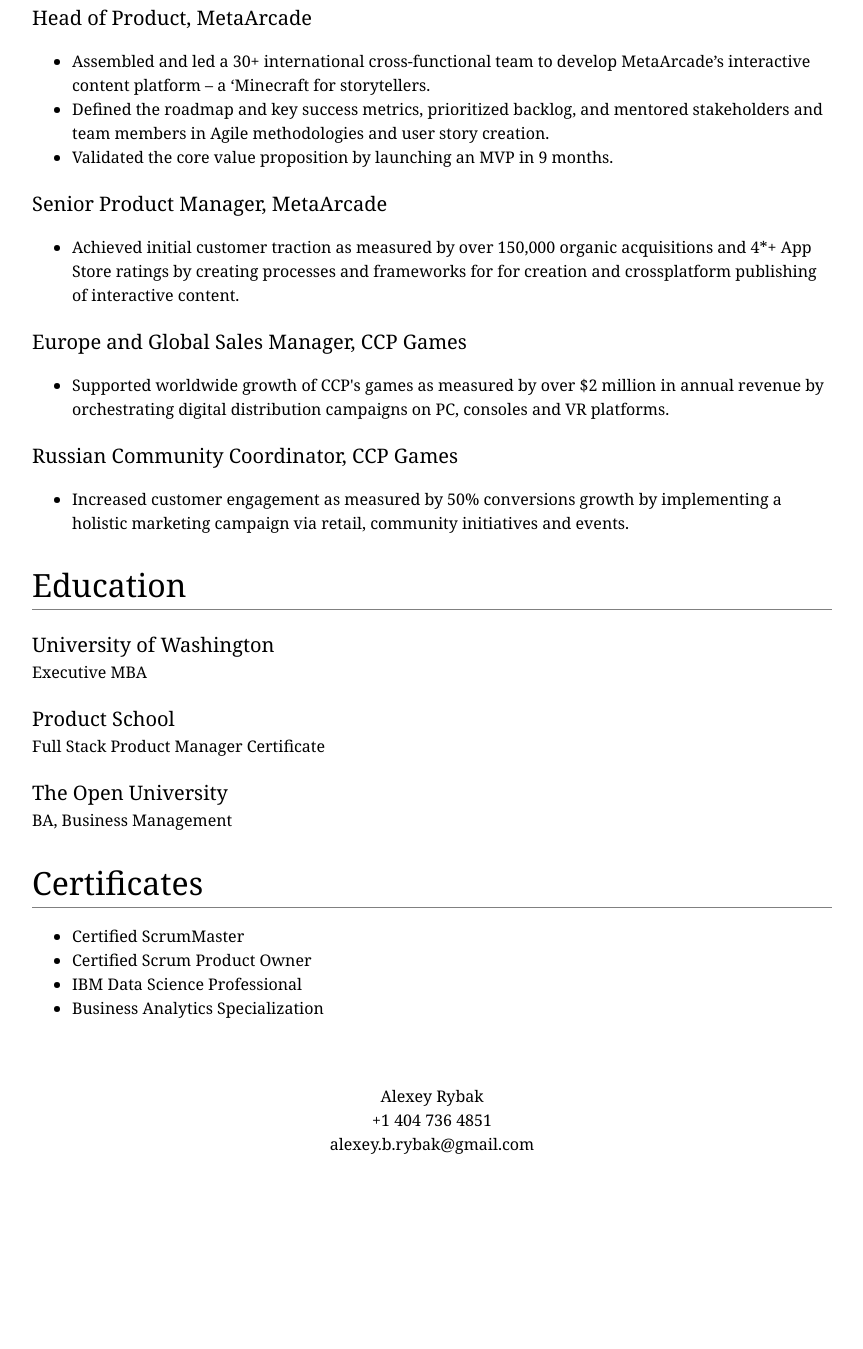
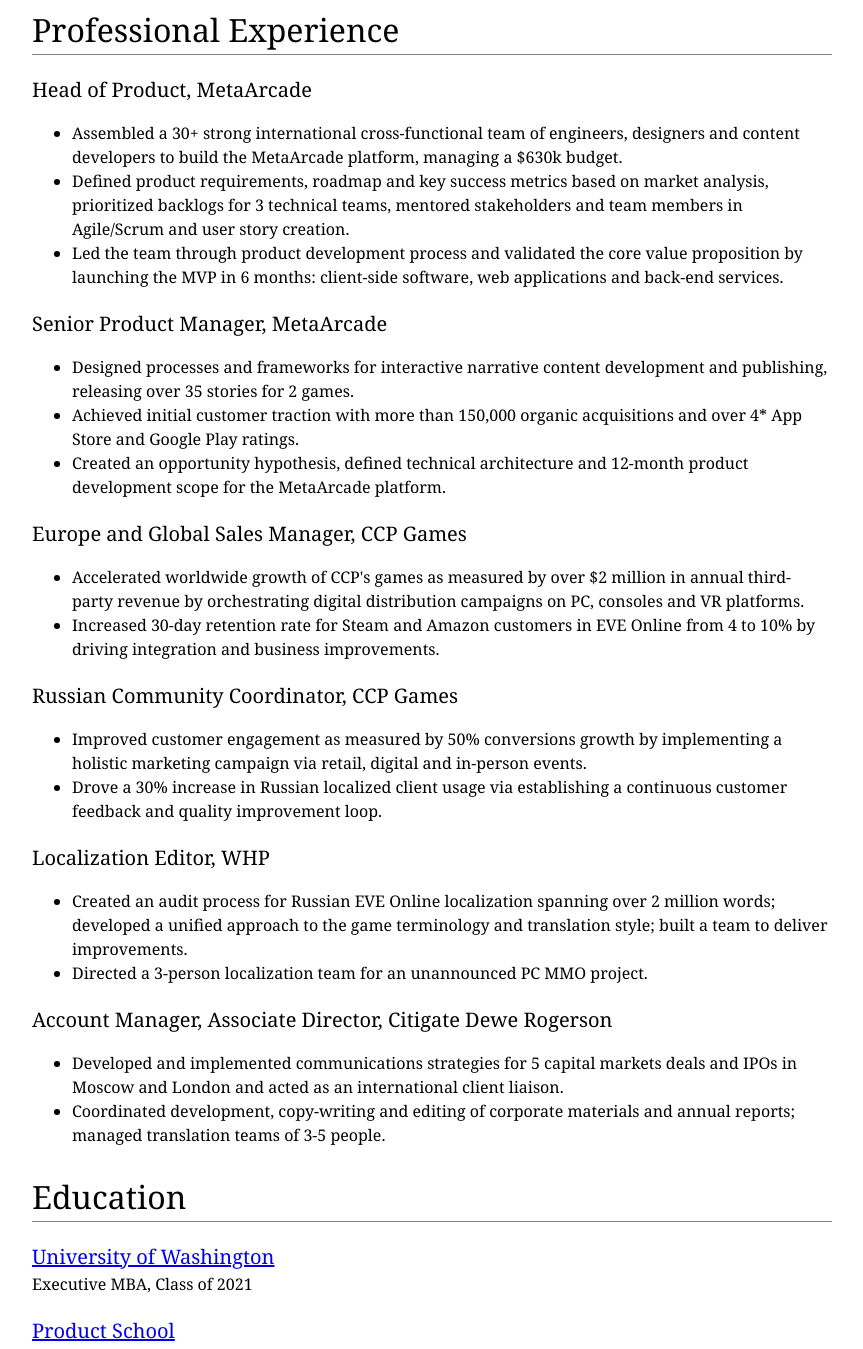
Before and after one commit to reluctantfuturist/hexlet, a plain HTML site: page index.html in a window 1280 px wide. Shown: the part 373-1722 px from the top of the page, without its empty margins (208-1071 px from the left). Before the commit the page ends 1561 px from the top, so only its background shows below. Drawn offline with Linux system fonts and the light colour scheme.

Commit message:
Updated html

```diff
--- a/index.html
+++ b/index.html
@@ -19,42 +19,58 @@
         </div>
         <div id="main">
             <p>
-                Product Manager with over 9 years of experience in building and marketing B2C products in cross-cultural environments, with focus on interactive experiences and games-as-a-service.
+                Product leader for 'Minecraft for storytellers' – a platform to create and experience interactive fiction – from ideation to MVP in 6 months. My holistic approach to product management honed by over 10 years of experience in building, launching and growing B2C products in cross-cultural environments. I have a passion for turning consumers into content creators through gamification, platform-first approach, and product design for participation.
             </p>
             <h2>Professional Experience</h2>
                 <h3>Head of Product, MetaArcade</h3>
                   <ul>
-                        <li>Assembled and led a 30+ international cross-functional team to develop MetaArcade’s interactive content platform – a ‘Minecraft for storytellers.</li>
-                        <li>Defined the roadmap and key success metrics, prioritized backlog, and mentored stakeholders and team members in Agile methodologies and user story creation.</li>
-                        <li>Validated the core value proposition by launching an MVP in 9 months.</li>
+                        <li>Assembled a 30+ strong international cross-functional team of engineers, designers and content developers to build the MetaArcade platform, managing a $630k budget.</li>
+                        <li>Defined product requirements, roadmap and key success metrics based on market analysis, prioritized backlogs for 3 technical teams, mentored stakeholders and team members in Agile/Scrum and user story creation.</li>
+                        <li>Led the team through product development process and validated the core value proposition by launching the MVP in 6 months: client-side software, web applications and back-end services.</li>
                     </ul>
                 <h3>Senior Product Manager, MetaArcade</h3>
                     <ul>
-                        <li>Achieved initial customer traction as measured by over 150,000 organic acquisitions and 4*+ App Store ratings by creating processes and frameworks for for creation and crossplatform publishing of interactive content.</li>
+                        <li>Designed processes and frameworks for interactive narrative content development and publishing, releasing over 35 stories for 2 games.</li>
+                        <li>Achieved initial customer traction with more than 150,000 organic acquisitions and over 4* App Store and Google Play ratings.</li>
+                        <li>Created an opportunity hypothesis, defined technical architecture and 12-month product development scope for the MetaArcade platform.</li>
                     </ul>
                 <h3>Europe and Global Sales Manager, CCP Games</h3>
                     <ul>
-                        <li>Supported worldwide growth of CCP's games as measured by over $2 million in annual revenue by orchestrating digital distribution campaigns on PC, consoles and VR platforms.</li>
+                        <li>Accelerated worldwide growth of CCP's games as measured by over $2 million in annual third-party revenue by orchestrating digital distribution campaigns on PC, consoles and VR platforms.</li>
+                        <li>Increased 30-day retention rate for Steam and Amazon customers in EVE Online from 4 to 10% by driving integration and business improvements.</li>
                     </ul>
                 <h3>Russian Community Coordinator, CCP Games</h3>
                     <ul>
-                        <li>Increased customer engagement as measured by 50% conversions growth by implementing a holistic marketing campaign via retail, community initiatives and events.</li>
+                        <li>Improved customer engagement as measured by 50% conversions growth by implementing a holistic marketing campaign via retail, digital and in-person events.</li>
+                        <li>Drove a 30% increase in Russian localized client usage via establishing a continuous customer feedback and quality improvement loop.</li>
+                    </ul>
+                <h3>Localization Editor, WHP</h3>
+                    <ul>
+                        <li>Created an audit process for Russian EVE Online localization spanning over 2 million words; developed a unified approach to the game terminology and translation style; built a team to deliver improvements.</li>
+                        <li>Directed a 3-person localization team for an unannounced PC MMO project.</li>
+                    </ul>
+                <h3>Account Manager, Associate Director, Citigate Dewe Rogerson</h3>
+                    <ul>
+                        <li>Developed and implemented communications strategies for 5 capital markets deals and IPOs in Moscow and London and acted as an international client liaison.</li>
+                        <li>Coordinated development, copy-writing and editing of corporate materials and annual reports; managed translation teams of 3-5 people.</li>
                     </ul>
 
             <h2>Education</h2>
-                <h3>University of Washington</h3>
-                    Executive MBA
-                <h3>Product School</h3>
+                <h3><a href="https://foster.uw.edu/">University of Washington</a></h3>
+                    Executive MBA, Class of 2021
+                <h3><a href="https://www.productschool.com/">Product School</a></h3>
                     Full Stack Product Manager Certificate
-                <h3>The Open University</h3>
-                    BA, Business Management<br>
+                <h3><a href="http://www.open.ac.uk/">The Open University</a></h3>
+                    BA, Business Management
+                <h3><a href="https://www.msu.ru/en/">Moscow State University</a></h3>
+                    Mathematics & Computer Science<br>
 
             <h2>Certificates</h2>
                 <ul>
-                    <li>Certified ScrumMaster</li>
-                    <li>Certified Scrum Product Owner</li>
-                    <li>IBM Data Science Professional</li>
-                    <li>Business Analytics Specialization</li>
+                    <li><a href="https://certification.scrumalliance.org/accounts/881403-alexey-rybak/certifications/1000745-csm">Certified ScrumMaster</a></li>
+                    <li><a href="https://certification.scrumalliance.org/accounts/881403-alexey-rybak/certifications/1010184-cspo">Certified Scrum Product Owner</a></li>
+                    <li><a href="https://www.youracclaim.com/badges/d0a4529e-b470-47fe-b799-94c1a3e435ca/public_url">IBM Data Science Professional</a></li>
+                    <li><a href="https://www.coursera.org/account/accomplishments/specialization/certificate/U879AAHKRF8B">University of Pennsylvania Business Analytics Specialization</a></li>
                 </ul>
 
         </div>
```
